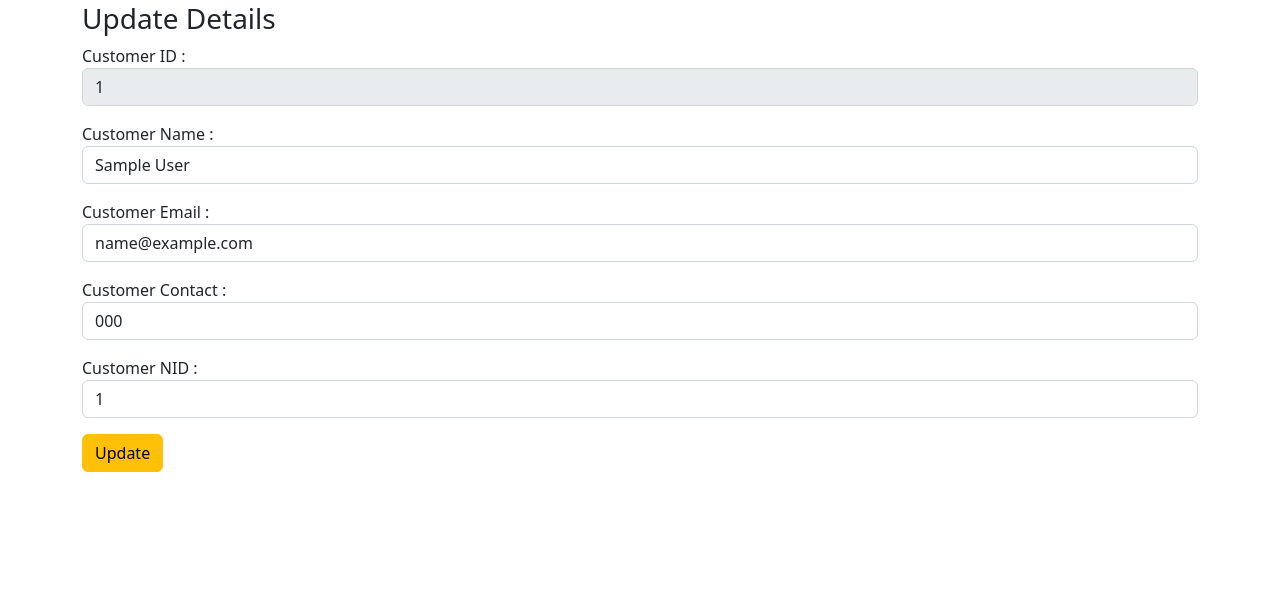
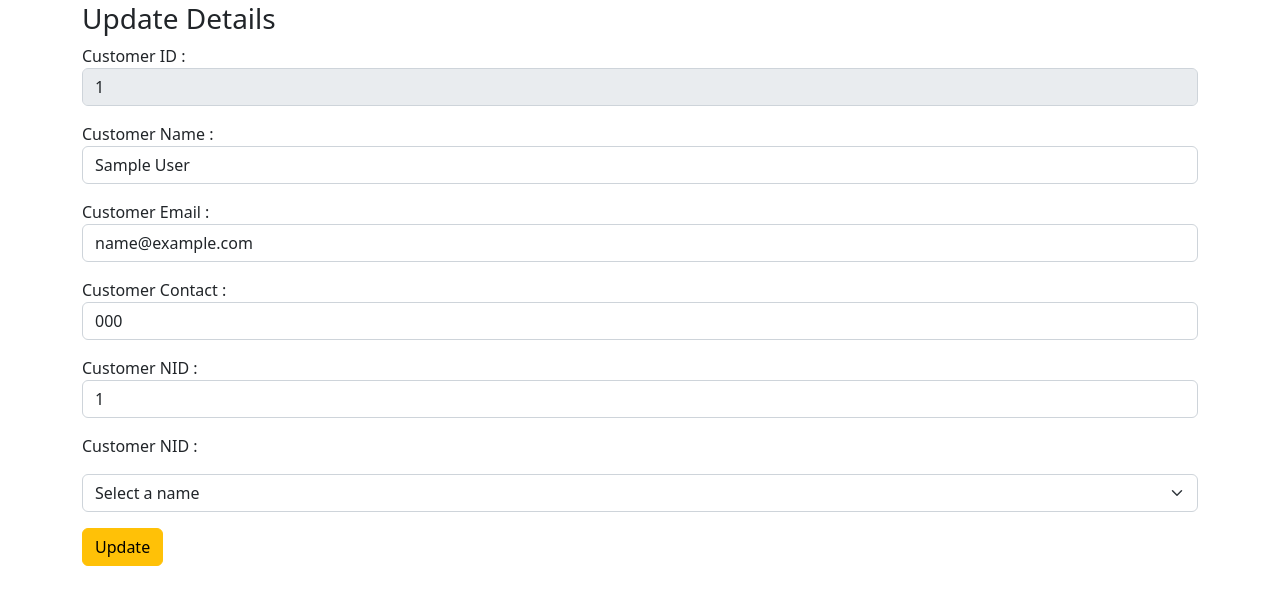
Before and after one commit to Shiftgithub/pos, a Django app: page /customer/edit/1 in a window 1280 px wide. Shown: the part 78-683 px from the top of the page. Run offline with Django 4.2, Linux system fonts and the light colour scheme; tables that the repository leaves empty hold one stand-in row (values such as "Sample post"); some libraries are stand-ins or nearby versions.

Commit message:
select part working

```diff
--- a/app/templates/app/customer_edit.html
+++ b/app/templates/app/customer_edit.html
@@ -33,6 +33,17 @@
           <input type="tel" class="form-control" name="nid" id="contact_id" required maxlength="20" value="{{ customer.nid }}" />
         </div>
         <div class="mb-3">
+          <label>Customer NID :</label>
+        </div>
+        <div class="mb-3">
+          <select class="form-select" aria-label="Default select example">
+            <option selected>Select a name</option>
+            {% for name in names %}
+              <option value="">{{ customer.name }}</option>
+            {% endfor %}
+          </select>
+        </div>
+        <div class="mb-3">
           <button type="submit" class="btn btn-warning">Update</button>
         </div>
       </div>
--- a/app/views.py
+++ b/app/views.py
@@ -27,8 +27,10 @@ def CustomerList(request):
 
 
 def EditCustomer(request, id):
+    names = Customer.objects.all()
     customer = Customer.objects.get(id=id)
-    return render(request, "app/customer_edit.html", {'customer': customer})
+
+    return render(request, "app/customer_edit.html", {'customer': customer, 'names': names})
 
 
 def UpdateCustomer(request, id):
```
